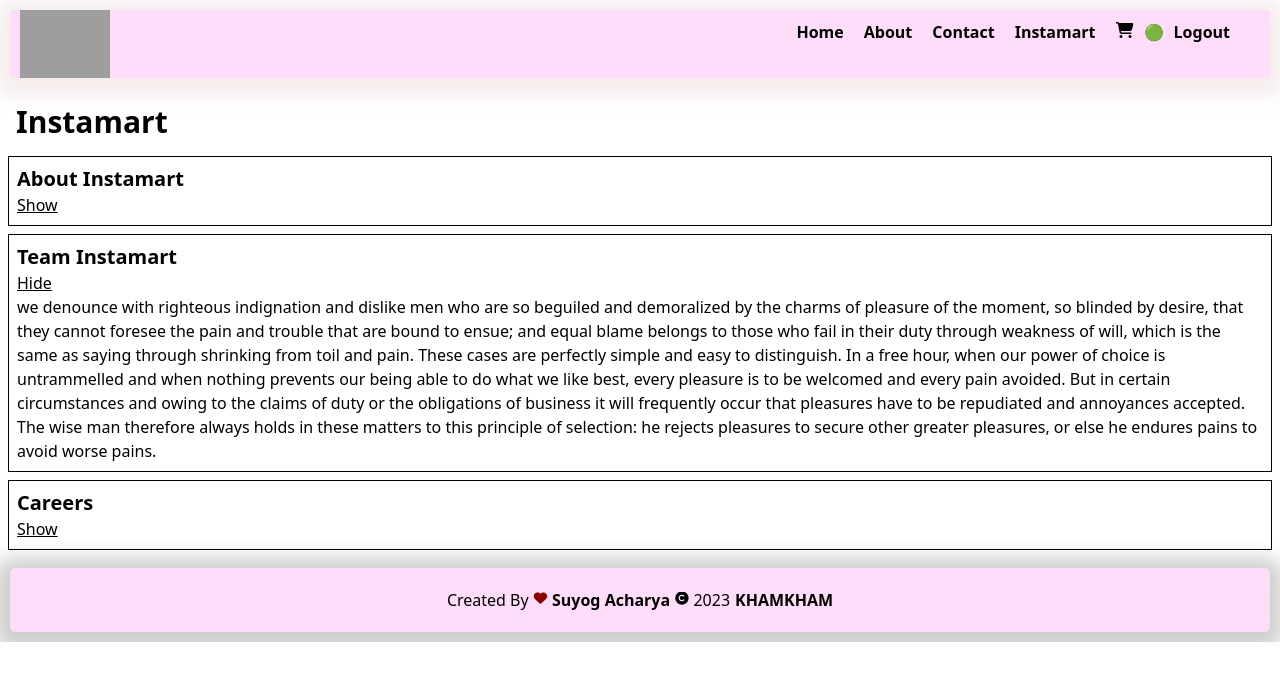
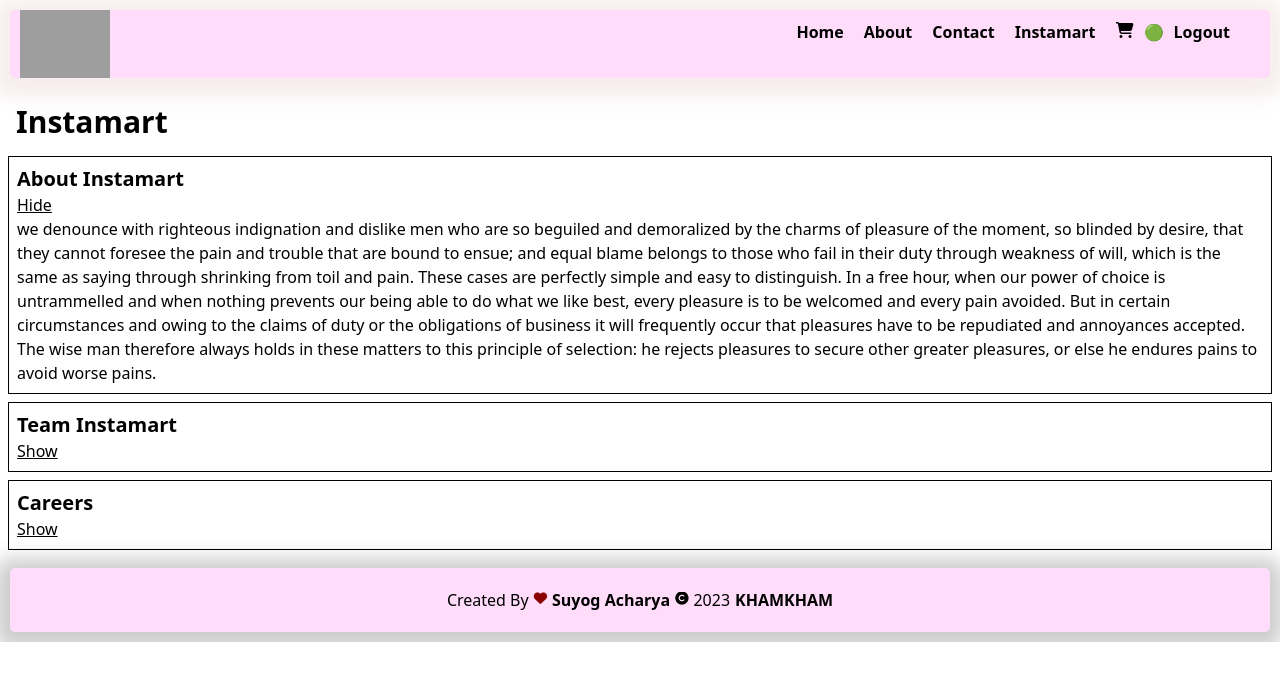
Before and after one commit to suyogit/Kham_Kham, a React (Vite) app: page /instamart in a window 1280 px wide. Shown: the top 680 px of the page. Built offline with nearby package versions, Linux system fonts and the light colour scheme; grey boxes are pictures that could not be loaded.

Commit message:
accordion works but not a professional code

```diff
--- a/src/component/Instamart.js
+++ b/src/component/Instamart.js
@@ -1,6 +1,6 @@
 import { useState } from "react";
 
-const Section = ({ title, description, isVisible }) => {
+const Section = ({ title, description, isVisible, setIsVisible }) => {
 
 
 
@@ -9,14 +9,14 @@ const Section = ({ title, description, isVisible }) => {
             <h3 className="font-bold text-xl">{title}</h3>
             {isVisible ? (
                 <button
-                    onClick={() => setIsVisible(false)}
+                    onClick={() => setIsVisible()}
                     className="cursor-pointer underline"
                 >
                     Hide
                 </button>
             ) : (
                 <button
-                    onClick={() => setIsVisible(true)}
+                        onClick={() => setIsVisible()}
                     className="cursor-pointer underline"
                 >
                     Show
@@ -31,8 +31,8 @@ const Section = ({ title, description, isVisible }) => {
 const Instamart = () => {
 
     const [sectionConfig, setSectionConfig] = useState({
-        showAbout: false,
-        showTeam: true,
+        showAbout: true,
+        showTeam: false,
         showCareers: false,
 
     }
@@ -47,6 +47,16 @@ const Instamart = () => {
                     " we denounce with righteous indignation and dislike men who are so beguiled and demoralized by the charms of pleasure of the moment, so blinded by desire, that they cannot foresee the pain and trouble that are bound to ensue; and equal blame belongs to those who fail in their duty through weakness of will, which is the same as saying through shrinking from toil and pain. These cases are perfectly simple and easy to distinguish. In a free hour, when our power of choice is untrammelled and when nothing prevents our being able to do what we like best, every pleasure is to be welcomed and every pain avoided. But in certain circumstances and owing to the claims of duty or the obligations of business it will frequently occur that pleasures have to be repudiated and annoyances accepted. The wise man therefore always holds in these matters to this principle of selection: he rejects pleasures to secure other greater pleasures, or else he endures pains to avoid worse pains."
                 }
                 isVisible={sectionConfig.showAbout}
+                setIsVisible={() => (
+                    setSectionConfig({
+                        showAbout: true,
+                        showTeam: false,
+                        showCareers: false,
+
+
+                    }))
+                }
+
 
             />
 
@@ -56,6 +66,15 @@ const Instamart = () => {
                     "we denounce with righteous indignation and dislike men who are so beguiled and demoralized by the charms of pleasure of the moment, so blinded by desire, that they cannot foresee the pain and trouble that are bound to ensue; and equal blame belongs to those who fail in their duty through weakness of will, which is the same as saying through shrinking from toil and pain. These cases are perfectly simple and easy to distinguish. In a free hour, when our power of choice is untrammelled and when nothing prevents our being able to do what we like best, every pleasure is to be welcomed and every pain avoided. But in certain circumstances and owing to the claims of duty or the obligations of business it will frequently occur that pleasures have to be repudiated and annoyances accepted. The wise man therefore always holds in these matters to this principle of selection: he rejects pleasures to secure other greater pleasures, or else he endures pains to avoid worse pains."
                 }
                 isVisible={sectionConfig.showTeam}
+                setIsVisible={() => (
+                    setSectionConfig({
+                        showAbout: false,
+                        showTeam: true,
+                        showCareers: false,
+
+                    }))
+                }
+
 
             />
 
@@ -65,8 +84,19 @@ const Instamart = () => {
                     "we denounce with righteous indignation and dislike men who are so beguiled and demoralized by the charms of pleasure of the moment, so blinded by desire, that they cannot foresee the pain and trouble that are bound to ensue; and equal blame belongs to those who fail in their duty through weakness of will, which is the same as saying through shrinking from toil and pain. These cases are perfectly simple and easy to distinguish. In a free hour, when our power of choice is untrammelled and when nothing prevents our being able to do what we like best, every pleasure is to be welcomed and every pain avoided. But in certain circumstances and owing to the claims of duty or the obligations of business it will frequently occur that pleasures have to be repudiated and annoyances accepted. The wise man therefore always holds in these matters to this principle of selection: he rejects pleasures to secure other greater pleasures, or else he endures pains to avoid worse pains."
                 }
                 isVisible={sectionConfig.showCareers}
+                setIsVisible={() => (
+                    setSectionConfig({
+                        showAbout: false,
+                        showTeam: false,
+                        showCareers: true,
+
+                    }))
+                }
+
+
 
             />
+
 
 
         </div>
```
